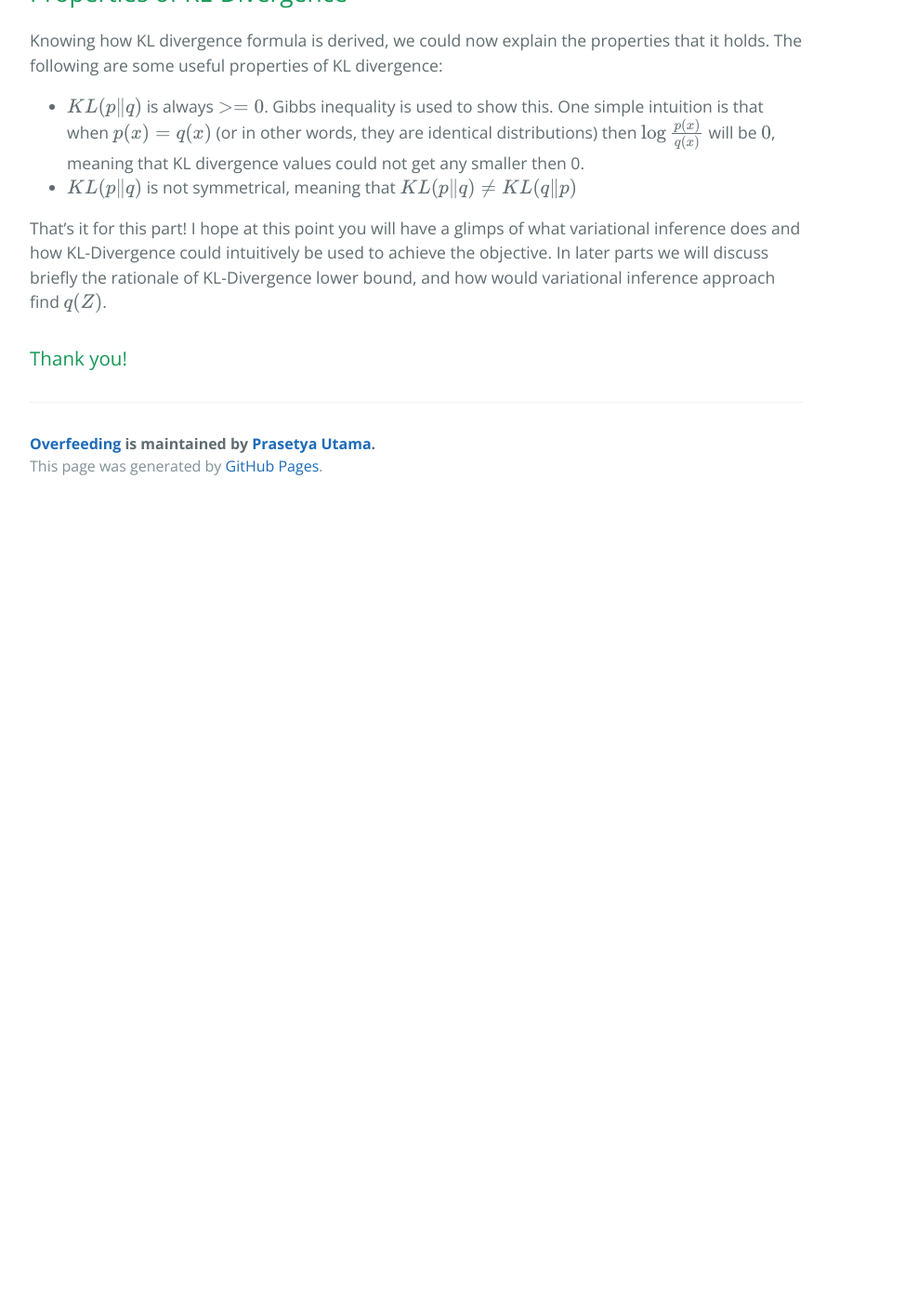
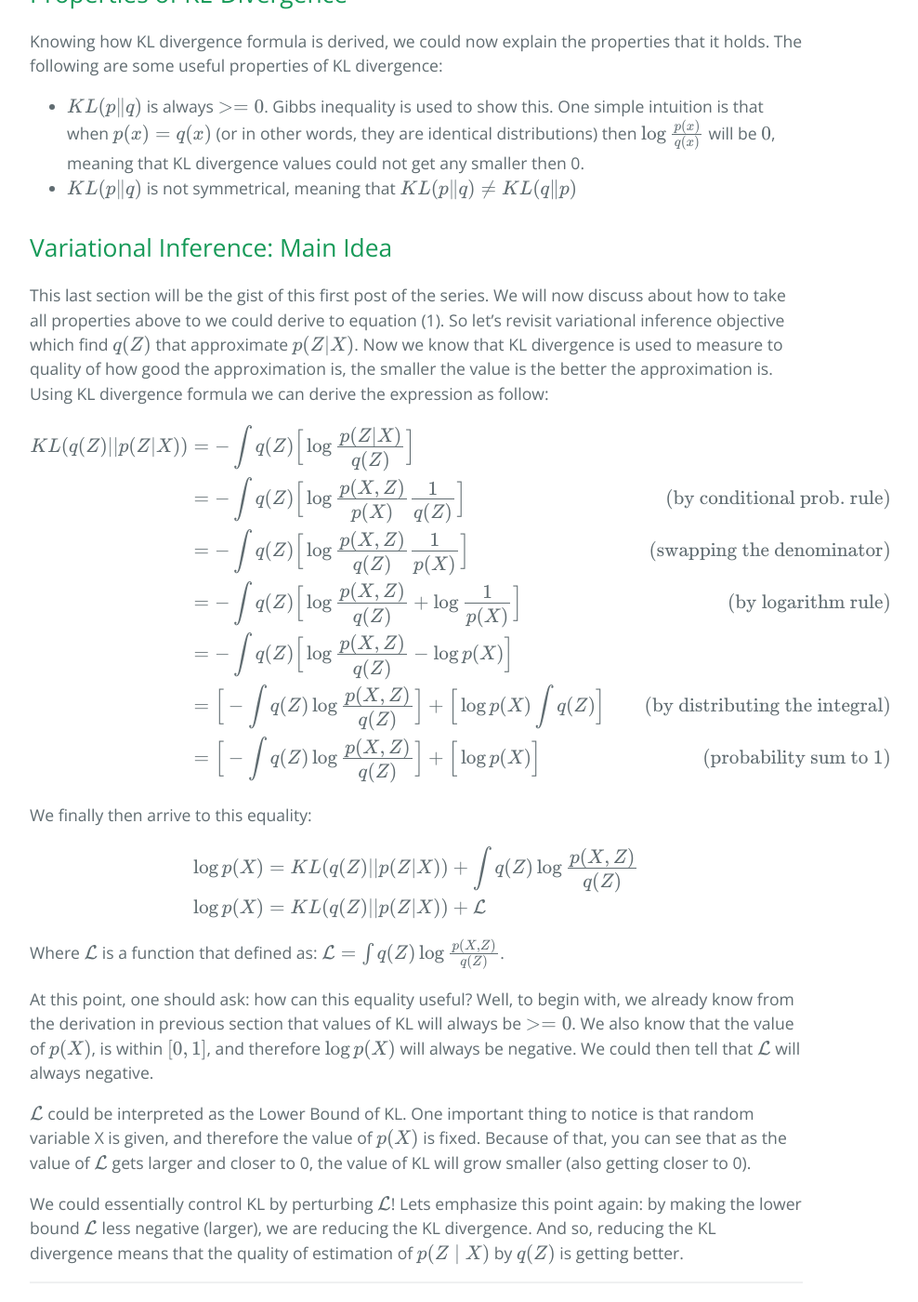
Before and after one commit to putama/putama.github.io, a Jekyll site: the page built from _posts/2017-08-17-VB-1.markdown, in a window 1280 px wide and 1400 px high, scrolled down 4024 px. Shown: the whole window at 93% size, without its empty margins (192-1180 px from the left). Built offline with Jekyll 4.4.1, drawn with Linux system fonts in a browser that asks for light colours; formulas are drawn with MathJax 3; before the commit the page ends 4569 px from its top, so only the background shows below that; some of the changed text lies outside the part shown.

```diff
--- a/_posts/2017-08-17-VB-1.markdown
+++ b/_posts/2017-08-17-VB-1.markdown
@@ -45,7 +45,7 @@ Next, we define $$q(Z)$$ as a probability distribution that approximate $$P(Z\mi
 \begin{equation}
 \label{eq:klproperty}
 \begin{aligned}
-\ln p(X) = \mathcal{L}(q) + KL(q\|\|p)
+\ln p(X) & = \mathcal{L}(q) + KL(q\|\|p) & & (1)
 \end{aligned}
 \end{equation}
 \\]
@@ -72,8 +72,13 @@ The equivalent measure for continuous random variable could be given by just rep
 
 KL divergence gives the quantity that indicates how similar two probability distributions are to each other. The smaller the value of $$KL(p\|q)$$ is, the more similar distribution $$p$$ is, to distribution $$q$$. KL divergence defines the difference of the distributions as the distance of their entropy, well.. almost. The most straightforward expression of this intuition which one could think of would be:
 
-|  $$KL(p\|q)$$ | $$ = \mathcal{H}_q - \mathcal{H}_p $$ |
-|   |  $$ = (-\int q(x)\log q(x)) - (-\int p(x)\log p(x)) $$ |
+\\[
+\begin{aligned}
+KL(p\|\|q)
+& = \mathcal{H}_q - \mathcal{H}_p \newline
+& = (-\int q(x)\log q(x)) - (-\int p(x)\log p(x))
+\end{aligned}
+\\]
 
 However, it should be emphasized that KL divergence measures the relative distance of the two distribution, which means that they are asymmetrical. In a way, the distance from $$q$$ to $$p$$ is not the same as the distance from $$p$$ to $$q$$. To incorporate this intuition, it modified the above expression to be as follow:
 \\[
@@ -83,16 +88,66 @@ Notice that the measure of KL divergence with respect to $$p$$, would replace $$
 
 While it is easy to explain the idea of KL divergence just by looking at the above formula, people would usually provide the simplified version of it. We will show how one could simplify the equation above:
 
-|  $$KL(p\|q)$$ | $$ = \big[-\int p(x)\log q(x)\big] - \big[-\int p(x)\log p(x)\big] $$ |
-|   |  $$ = \int p(x)\log p(x)) - \int p(x)\log q(x) $$ |
-|   |  $$ = \int p(x) \Big[ \log p(x) - \log q(x) \Big] $$ |
-|   |  $$ = \int p(x) \Big[ \log \frac{p(x)}{q(x)}\Big] $$ |
-|   |  $$ = -\int p(x) \Big[ \log \frac{q(x)}{p(x)}\Big] $$ |
+\\[
+\begin{aligned}
+KL(p\|\|q)
+& = \big[-\int p(x)\log q(x)\big] - \big[-\int p(x)\log p(x)\big] \newline
+& = \int p(x)\log p(x)) - \int p(x)\log q(x) \newline
+& = \int p(x) \Big[ \log p(x) - \log q(x) \Big] \newline
+& = \int p(x) \Big[ \log \frac{p(x)}{q(x)}\Big] \newline
+& = -\int p(x) \Big[ \log \frac{q(x)}{p(x)}\Big] & \text{(equivalent form by logarithm rule)}
+\end{aligned}
+\\]
 
 ## Properties of KL-Divergence
 Knowing how KL divergence formula is derived, we could now explain the properties that it holds. The following are some useful properties of KL divergence:
 * $$KL(p\|q)$$ is always $$>=0$$. Gibbs inequality is used to show this. One simple intuition is that when $$p(x) = q(x)$$ (or in other words, they are identical distributions) then $$\log \frac{p(x)}{q(x)}$$ will be $$0$$, meaning that KL divergence values could not get any smaller then 0.
 * $$KL(p\|q)$$ is not symmetrical, meaning that $$KL(p\|q) \neq KL(q\|p)$$
+
+## Variational Inference: Main Idea
+This last section will be the gist of this first post of the series. We will now discuss about how to take all properties above to we could derive to equation (1). So let's revisit variational inference objective which find $$q(Z)$$ that approximate $$p(Z|X)$$. Now we know that KL divergence is used to measure to quality of how good the approximation is, the smaller the value is the better the approximation is. Using KL divergence formula we can derive the expression as follow:
+
+\\[
+\begin{aligned}
+KL(q(Z)\|\|p(Z|X)) {}
+& = -\int q(Z) \Big[ \log
+\frac{p(Z\|X)}{q(Z)}\Big] \newline
+& = -\int q(Z) \Big[ \log
+\frac{p(X,Z)}{p(X)} \frac{1}{q(Z)}\Big] & \text{(by conditional prob. rule)} \newline
+& = -\int q(Z) \Big[ \log
+\frac{p(X,Z)}{q(Z)} \frac{1}{p(X)}\Big] & \text{(swapping the denominator)} \newline
+& = -\int q(Z) \Big[ \log
+\frac{p(X,Z)}{q(Z)} + \log \frac{1}{p(X)}\Big] & \text{(by logarithm rule)} \newline
+& = -\int q(Z) \Big[ \log
+\frac{p(X,Z)}{q(Z)} - \log p(X)\Big] \newline
+& = \Big[ -\int q(Z) \log
+\frac{p(X,Z)}{q(Z)}\Big] + \Big[\log p(X) \int q(Z)\Big] & \text{(by distributing the integral)} \newline
+& = \Big[ -\int q(Z) \log
+\frac{p(X,Z)}{q(Z)}\Big] + \Big[\log p(X) \Big] & \text{(probability sum to 1)}
+\end{aligned}
+\\]
+
+We finally then arrive to this equality:
+
+\\[
+\begin{aligned}
+\log p(X)
+& = KL(q(Z)\|\|p(Z\|X)) + \int q(Z) \log
+\frac{p(X,Z)}{q(Z)} \newline
+\log p(X)
+& = KL(q(Z)\|\|p(Z|X)) + \mathcal{L}
+\end{aligned}
+\\]
+
+Where $$\mathcal{L}$$ is a function that defined as: $$\mathcal{L} = \int q(Z) \log \frac{p(X,Z)}{q(Z)}$$.
+
+At this point, one should ask: how can this equality useful? Well, to begin with, we already know from the derivation in previous section that values of KL will always be $$>=0$$. We also know that the value of $$p(X)$$, is within $$[0,1]$$, and therefore $$\log p(X)$$ will always be negative. We could then tell that $$\mathcal{L}$$ will always negative.
+
+$$\mathcal{L}$$ could be interpreted as the Lower Bound of KL. One important thing to notice is that random variable X is given, and therefore the value of $$p(X)$$ is fixed. Because of that, you can see that as the value of $$\mathcal{L}$$ gets larger and closer to 0, the value of KL will grow smaller (also getting closer to 0).
+
+We could essentially control KL by perturbing $$\mathcal{L}$$! Lets emphasize this point again: by making the lower bound $$\mathcal{L}$$ less negative (larger), we are reducing the KL divergence. And so, reducing the KL divergence means that the quality of estimation of $$p(Z\mid X)$$ by $$q(Z)$$ is getting better.
+
+---
 
 That's it for this part! I hope at this point you will have a glimps of what variational inference does and how KL-Divergence could intuitively be used to achieve the objective. In later parts we will discuss briefly the rationale of KL-Divergence lower bound, and how would variational inference approach find $$q(Z)$$.
 
```
Also changed, not shown: _posts/2017-08-18-VB-2.markdown (added, +145 -0 lines).
